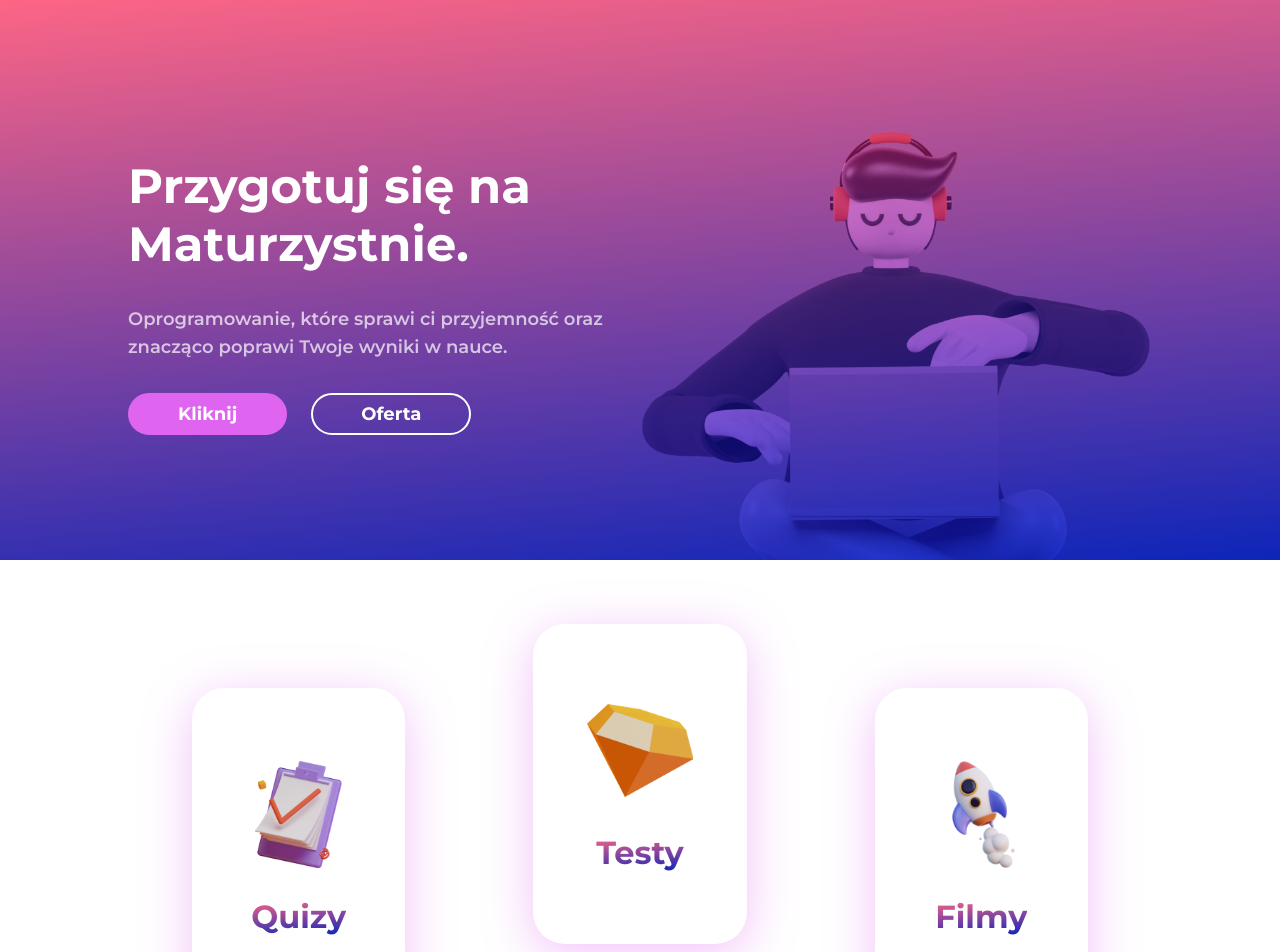
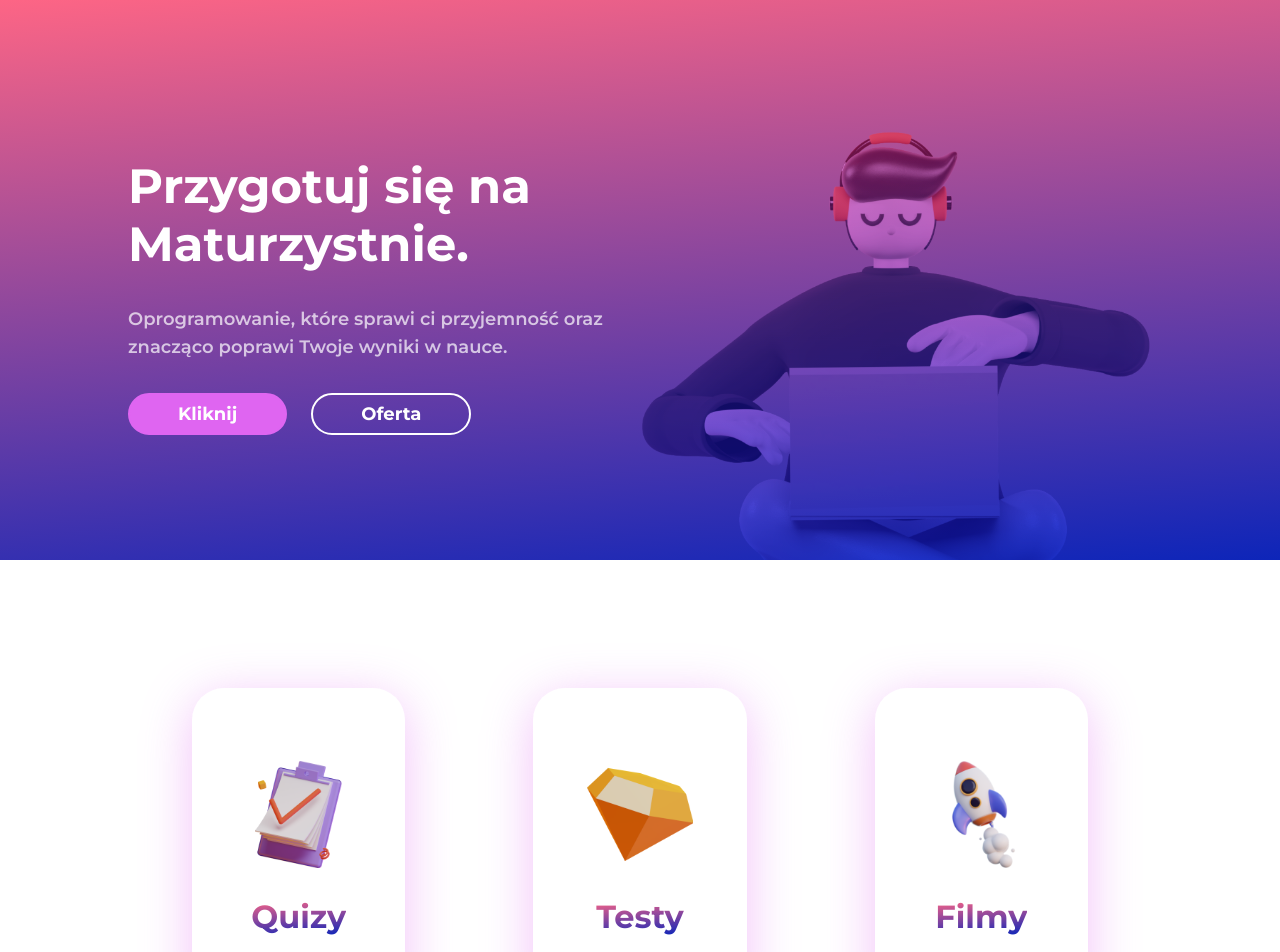
Before and after one commit to pawl0wski/Maturzystnie, a Next.js app: page / in a window 1280 px wide. Shown: the top 952 px of the page. Built offline with nearby package versions, Linux system fonts and the light colour scheme.

Commit message:
Add animation to FeaturesBannerCard

```diff
--- a/src/components/index/FeaturesBanner/FeaturesBanner.module.scss
+++ b/src/components/index/FeaturesBanner/FeaturesBanner.module.scss
@@ -27,10 +27,6 @@
     display: flex;
     flex-direction: row;
     justify-content: space-around;
-
-    div:nth-child(2) {
-        transform: translateY(20%);
-    }
 }
 
 @media screen and (max-width: 1600px) {
@@ -56,11 +52,6 @@
         }
     }
 
-    .featuresBannerCards {
-        div:nth-child(2) {
-            transform: translateY(-20%);
-        }
-    }
 }
 
 @media screen and (max-width: 860px) {
@@ -70,10 +61,6 @@
         align-items: center;
         gap: 3rem;
 
-        div:nth-child(2) {
-            transform: none;
-        }
-
         div {
             width: max(15rem, 50vw);
         }
--- a/src/components/index/FeaturesBanner/FeaturesBanner.tsx
+++ b/src/components/index/FeaturesBanner/FeaturesBanner.tsx
@@ -17,7 +17,7 @@ export default function FeaturesBanner() {
             </div>
             <div className={styles.featuresBannerCards}>
                 <FeaturesBannerCard name={"Quizy"} image={notepadImage} />
-                <FeaturesBannerCard name={"Testy"} image={rubyImage} />
+                <FeaturesBannerCard name={"Testy"} image={rubyImage} bottom={true} />
                 <FeaturesBannerCard name={"Filmy"} image={rocketImage} />
             </div>
         </div>
--- /dev/null
+++ b/src/components/index/FeaturesBanner/FeaturesBannerCard/FeaturesBannerCard.module.scss
@@ -0,0 +1,82 @@
+@import "@/styles/variables/_variables.scss";
+@import "@/styles/mixins/_mixins.scss";
+
+$bottom-offset: 20%;
+
+@keyframes fly {
+    0% {
+        transform: translateY(0);
+    }
+    33% {
+        transform: translateY(-10%);
+    }
+    66% {
+        transform: translateY(10%);
+    }
+    100% {
+        transform: translateY(0);
+    }
+}
+
+@keyframes fly-bottom {
+    0% {
+        transform: translateY(calc(0% + $bottom-offset));
+    }
+    33% {
+        transform: translateY(calc(-5% + $bottom-offset));
+    }
+    66% {
+        transform: translateY(calc(5% + $bottom-offset));
+    }
+    100% {
+        transform: translateY(calc(0% + $bottom-offset));
+    }
+}
+
+.featuresBannerCard {
+    aspect-ratio: 1 / 1.5;
+    border-radius: 2rem;
+    height: 20rem;
+    box-shadow: 0 10px 50px $mixed-shadow-color;
+
+    display: flex;
+    flex-direction: column;
+    justify-content: center;
+    gap: 2rem;
+    align-items: center;
+
+    animation: 15s ease-in-out infinite alternate fly;
+
+    &__bottom {
+        animation: 15s ease-in-out infinite alternate fly-bottom;
+        transform: translateY(20%);
+    }
+
+    img {
+        height: auto;
+        width: 50%;
+    }
+
+    p {
+        @include gradient-text;
+        font-size: xx-large;
+        font-weight: bold;
+        margin: 0;
+    }
+}
+
+@media screen and (max-width: 1600px) {
+    .featuresBannerCard {
+        &__bottom {
+            transform: none;
+            animation-delay: 2s;
+            animation-name: fly;
+        }
+    }
+}
+
+@media screen and (max-width: 860px) {
+    .featuresBannerCard {
+        animation: none;
+    }
+}
--- a/src/components/index/FeaturesBanner/FeaturesBannerCard/FeaturesBannerCard.tsx
+++ b/src/components/index/FeaturesBanner/FeaturesBannerCard/FeaturesBannerCard.tsx
@@ -1,16 +1,21 @@
 import React from "react";
 import Image, { StaticImageData } from "next/image";
-import styles from "./FeaturesBannerCards.module.scss";
+import styles from "./FeaturesBannerCard.module.scss";
 
 interface FeaturesBannerCardProps {
     name: string;
     image: StaticImageData;
+    bottom?: boolean;
 }
 
 export default function FeaturesBannerCard(props: FeaturesBannerCardProps) {
-    const { name, image } = props;
+    const { name, image, bottom: isBottom = false } = props;
+
+    const classNames = [styles.featuresBannerCard];
+    if (isBottom) classNames.push(styles.featuresBannerCard__bottom);
+
     return (
-        <div className={styles.featuresBannerCard}>
+        <div className={classNames.join(" ")}>
             <Image src={image} alt={name} />
             <p>{name}</p>
         </div>
--- a/src/components/index/FeaturesBanner/FeaturesBannerCard/FeaturesBannerCards.module.scss
+++ /dev/null
@@ -1,27 +0,0 @@
-@import "@/styles/variables/_variables.scss";
-@import "@/styles/mixins/_mixins.scss";
-
-.featuresBannerCard {
-    aspect-ratio: 1 / 1.5;
-    border-radius: 2rem;
-    height: 20rem;
-    box-shadow: 0 10px 50px $mixed-shadow-color;
-
-    display: flex;
-    flex-direction: column;
-    justify-content: center;
-    gap: 2rem;
-    align-items: center;
-
-    img {
-        height: auto;
-        width: 50%;
-    }
-
-    p {
-        @include gradient-text;
-        font-size: xx-large;
-        font-weight: bold;
-        margin: 0;
-    }
-}
```
